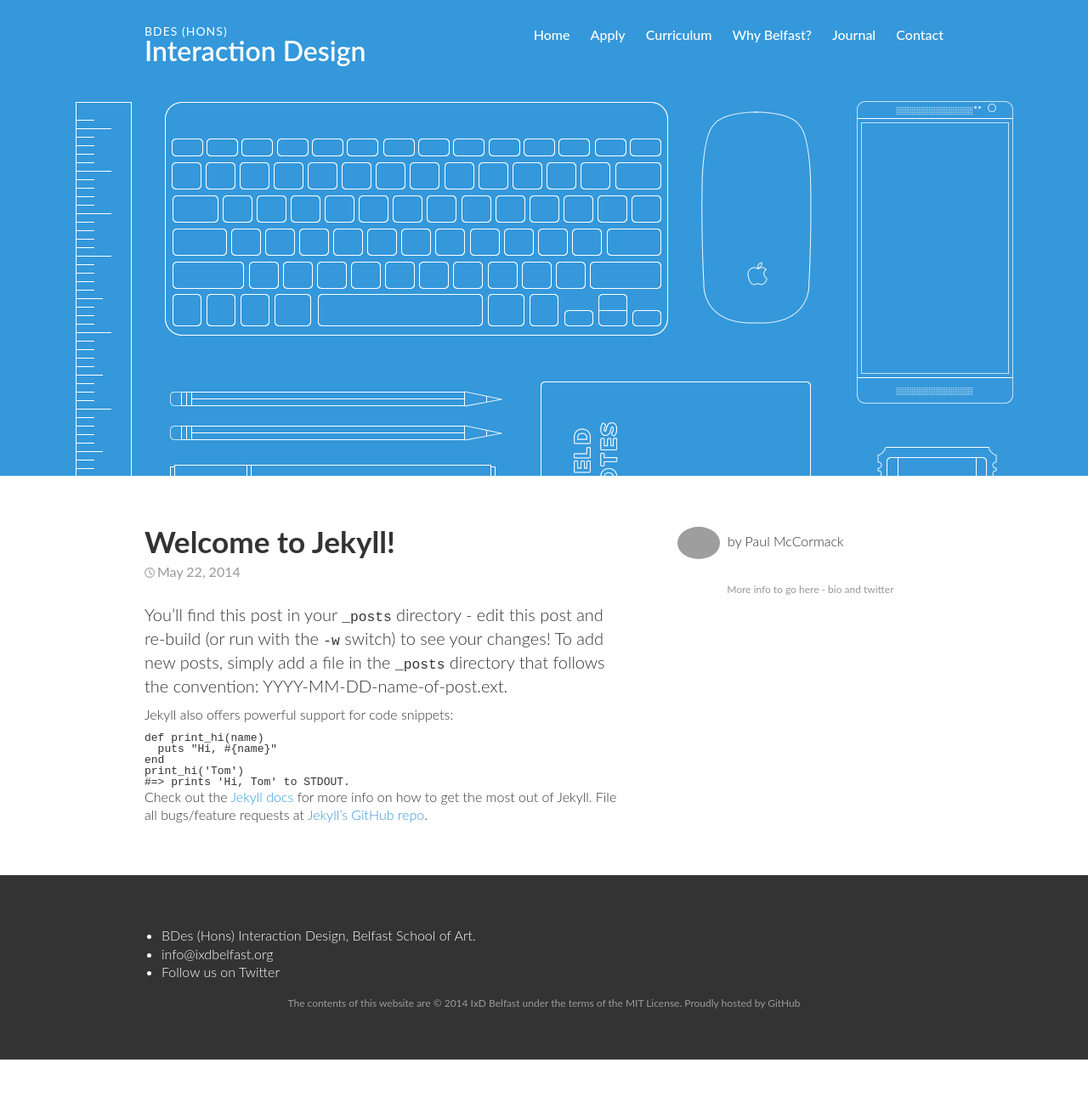
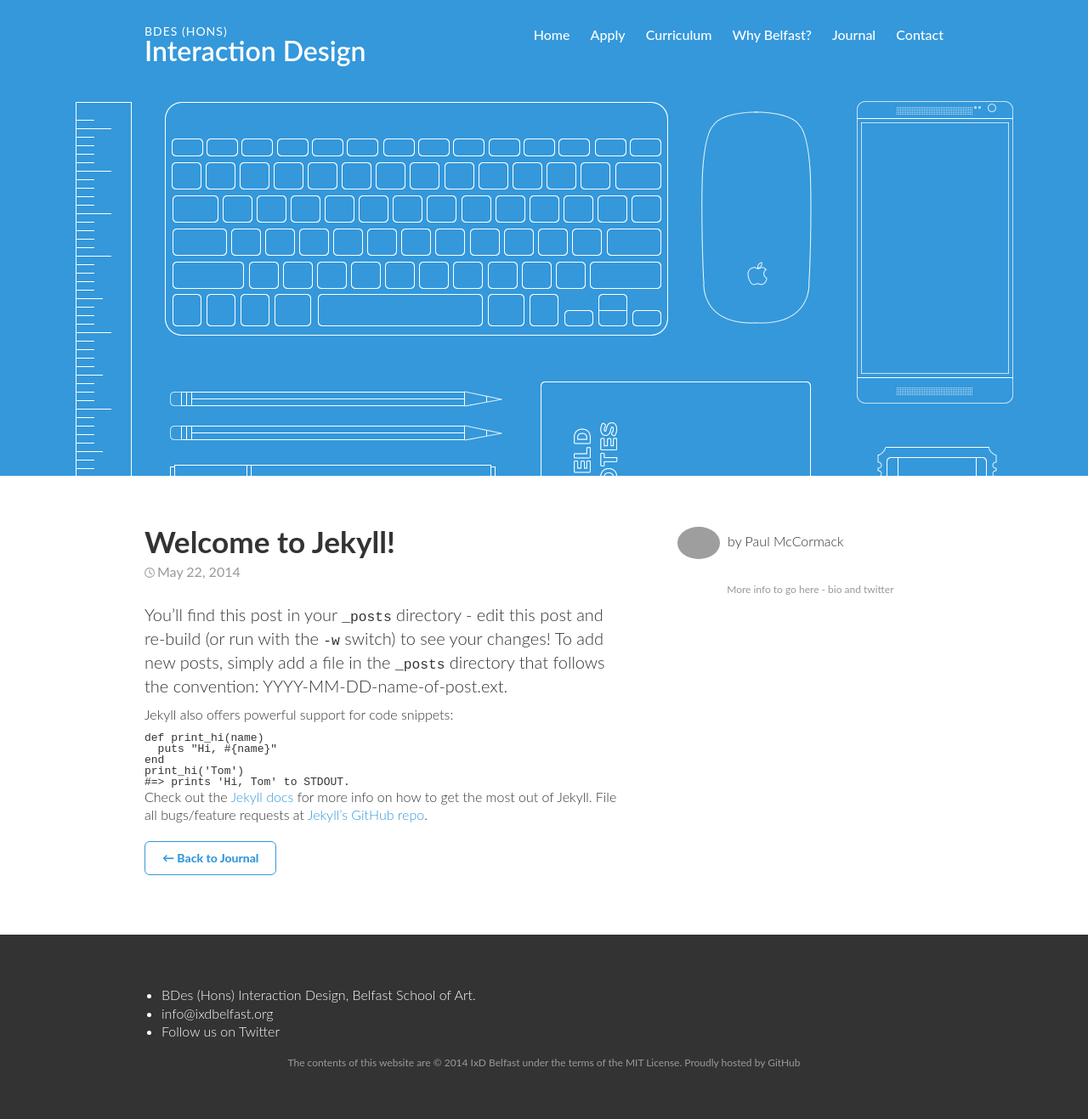
Before and after one commit to ixdbelfast/ixdbelfast.github.io, a Jekyll site: the page built from journal/_posts/2014-05-22-welcome-to-jekyll.md, in a window 1280 px wide. Shown: the whole page at 85% size. Built offline with Jekyll 4.4.1, drawn with Linux system fonts in a browser that asks for light colours; before the commit the page ends 1247 px from its top, so only the background shows below that; grey boxes are pictures that could not be loaded.

Commit message:
Linked up logo, added back button to journal posts

```diff
--- a/_includes/header.html
+++ b/_includes/header.html
@@ -2,7 +2,7 @@
 
   <div class="container">
 
-    <h1 class="logo"><span>BDes (Hons)</span> Interaction Design</h1>
+    <h1 class="logo"><a href="{{ site.homeurl }}"><span>BDes (Hons)</span> Interaction Design</a></h1>
 
     <nav>
      <!--  <ul>
--- a/_layouts/post.html
+++ b/_layouts/post.html
@@ -6,11 +6,11 @@
 	 <h1>{{ page.title }}</h1>
 	 <span class="post-date">{{ page.date | date: "%b %-d, %Y" }}{% if page.meta %} • {{ page.meta }}{% endif %}</span>
 	{{ content }}
+	<a class="back button" href="{{ site.baseurl }}/journal">&larr; Back to Journal</a>
 </article>
 
 <div class="one right">
     <p>{% if page.avatar %} <img class="avatar" src="{{ page.avatar }}" />{% endif %} {% if page.author %} by {{ page.author }}{% endif %}</p>
     <small>More info to go here - bio and twitter</small>
 
-
 </div>
```
